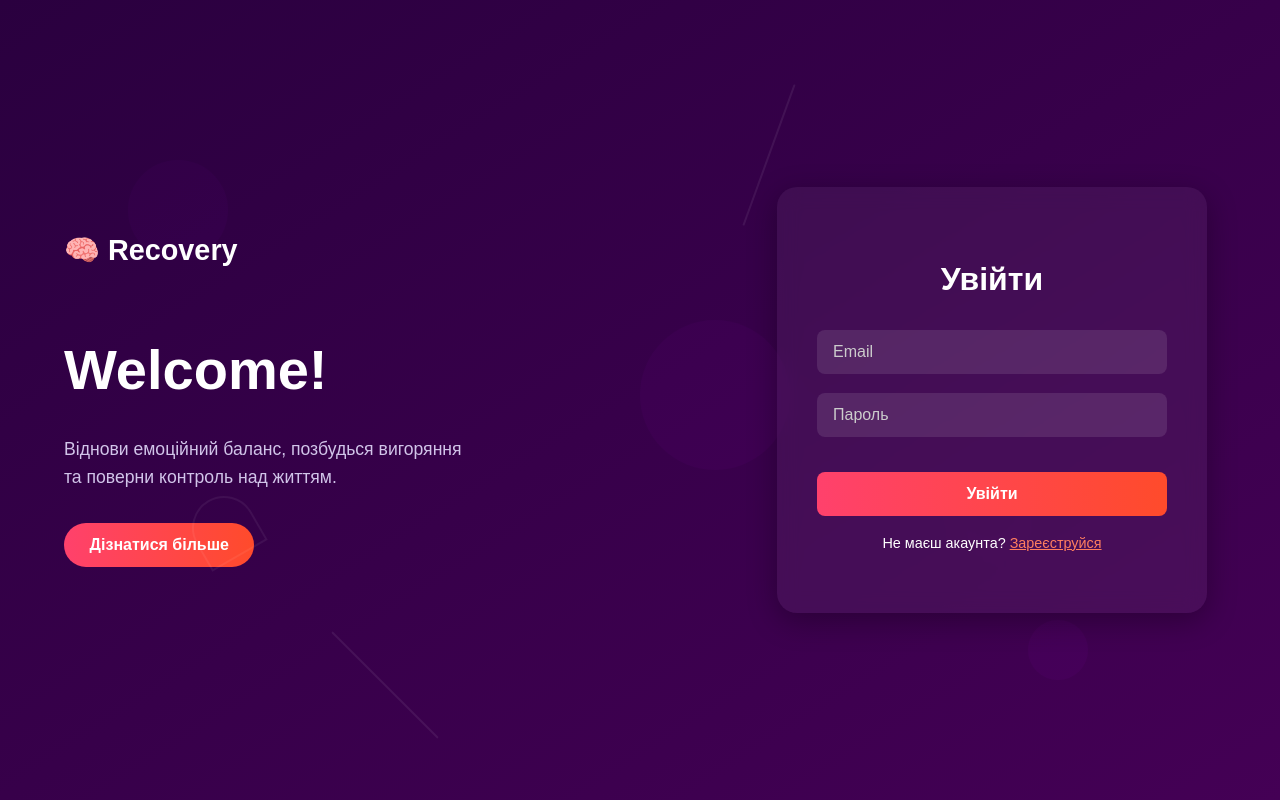
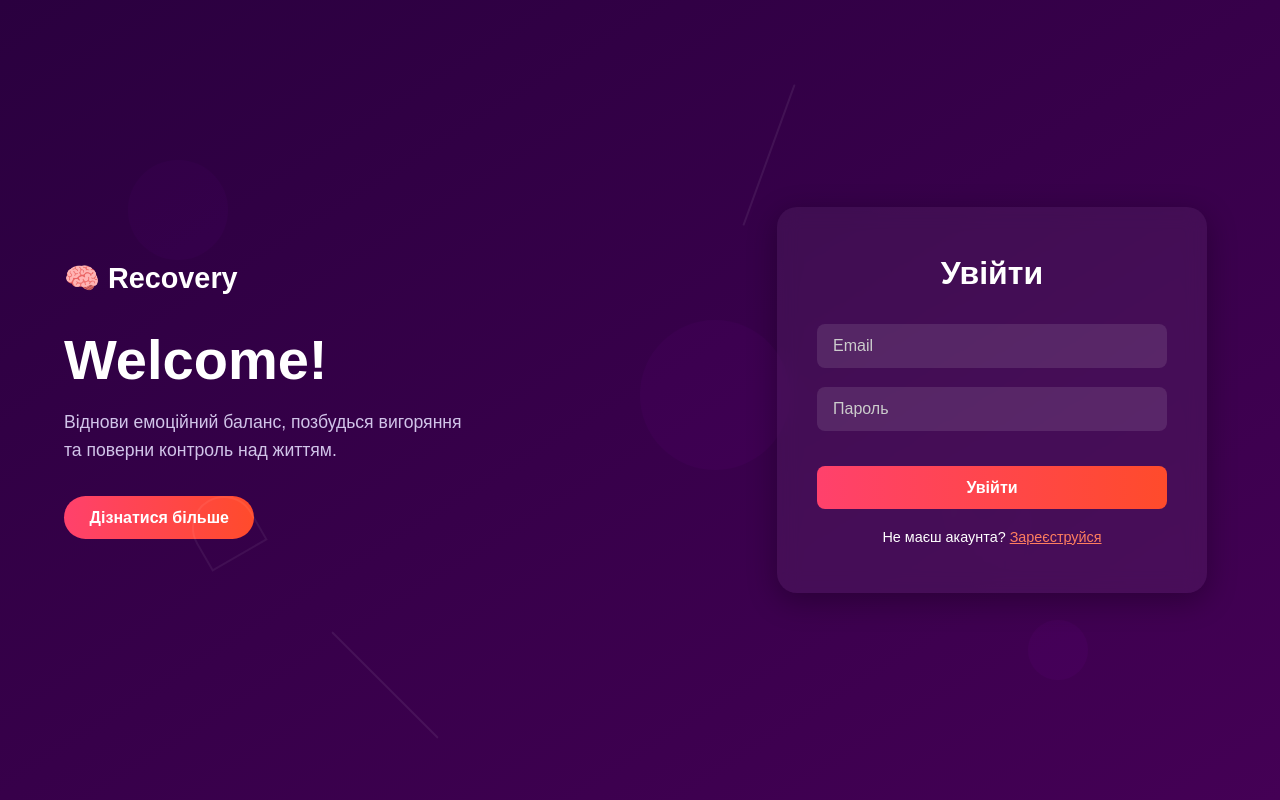
Before and after one commit to kulikp1/Recovery-Tracker, a React (Vite) app: page / in a window 1280 px wide. Built offline with nearby package versions, Linux system fonts and the light colour scheme.

Commit message:
update default style

```diff
--- a/src/components/App/App.css
+++ b/src/components/App/App.css
@@ -45,3 +45,12 @@ body {
   padding: 0;
   margin: 0;
 }
+
+h1,
+h2,
+h3,
+p,
+span {
+  margin: 0;
+  padding: 0;
+}
```
